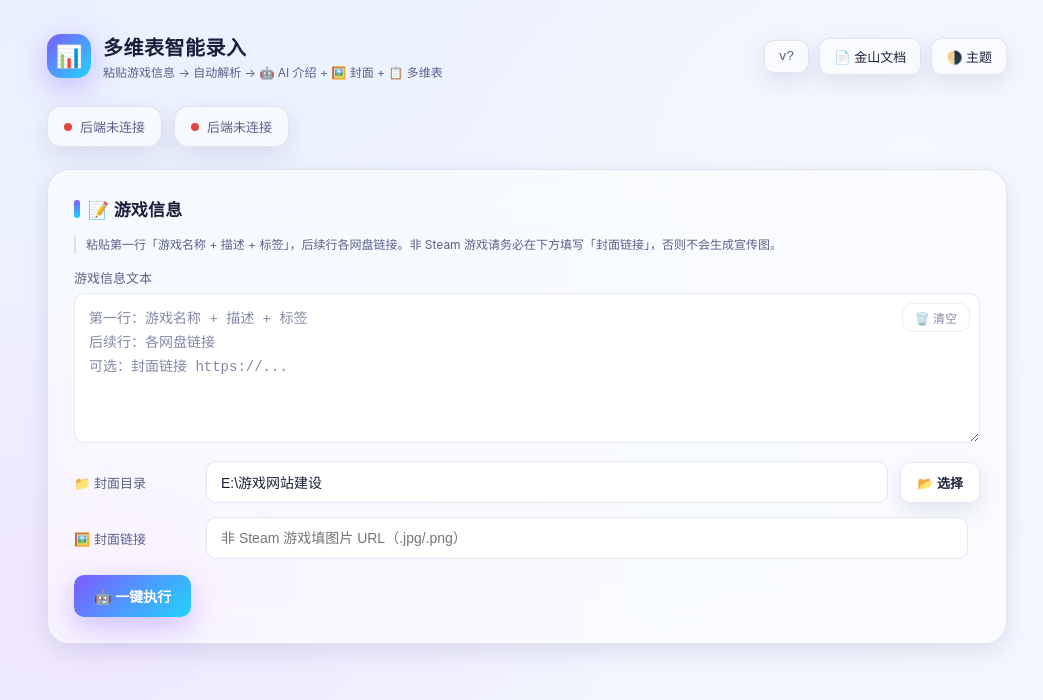
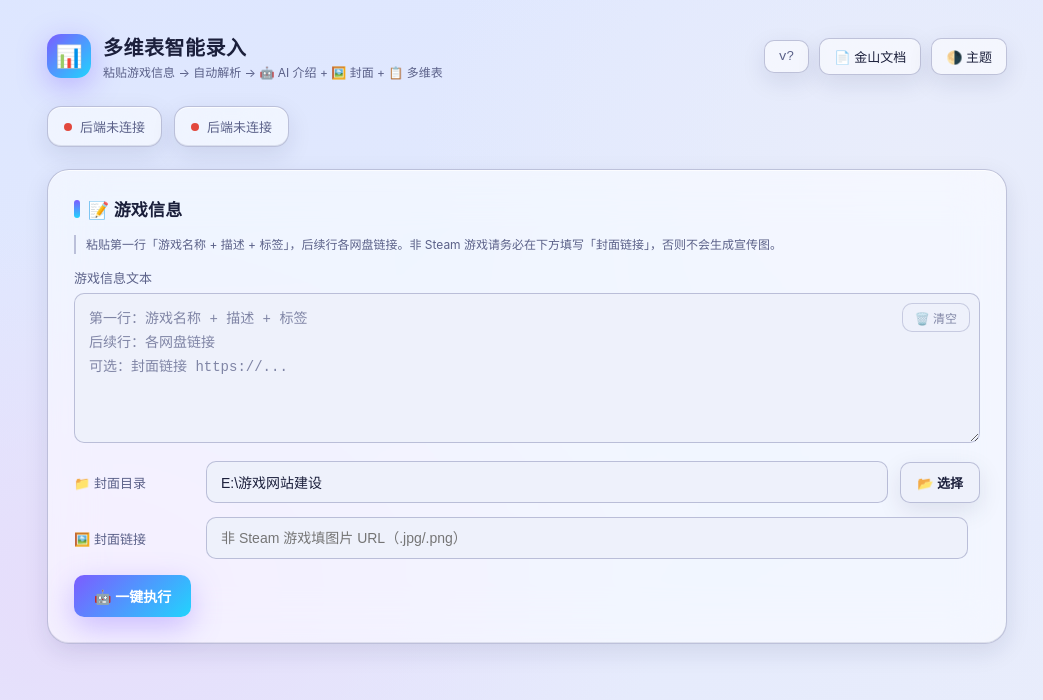
Before and after one commit to likuan250-hash/tools-hub, a website: page kdocs-tool/public/index.html in a window 1280 px wide. Both pictures are taken after a click on the button "🌗 主题". Shown: the whole page, without its empty margins (113-1156 px from the left). Drawn offline with Linux system fonts and the light colour scheme; no server answers; files whose address does not match are found by name.

Commit message:
fix(ui): v0.1.37 修复亮色主题下子工具页玻璃面板不可读
根因（HANDOFF.md §5）：亮色 --bg-* 近白、--glass-border 极淡、
--field-bg 纯白，导致面板在近白背景上几乎不可见。

改动：
- shared/tokens.css：提亮亮色色彩度（--bg-1 #dde6ff、--bg-2 #e9edfb）、
  加深边框 rgba(90,95,150,0.35)
- kdocs-tool & netdisk-hub index.html：亮色控件底色 #eef1fb（非纯白）、
  加 inset 高光分离增强 + @supports 无 backdrop-filter 实色回退

截图证据：_shots/build/collage.png（入口页 vs 子工具页 × 暗/亮 并排）

```diff
--- a/kdocs-tool/public/index.html
+++ b/kdocs-tool/public/index.html
@@ -92,7 +92,7 @@
     label { display: block; font-size: 13px; color: var(--text-dim); margin-bottom: 6px; }
     /* 控件实色背景：明暗两态，避免 glass 套 glass */
     :root { --field-bg: var(--bg-2); --solid-bg: var(--bg-2); }
-    [data-theme="light"] { --field-bg: #ffffff; --solid-bg: #f1f4ff; }
+    [data-theme="light"] { --field-bg: #eef1fb; --solid-bg: #e7ecf8; }
     input[type="text"], textarea {
       width: 100%; padding: 12px 14px; border-radius: 12px;
       border: 1px solid var(--glass-border); background: var(--field-bg);
@@ -178,6 +178,20 @@
     .spinner { display: inline-block; width: 14px; height: 14px; border: 2px solid var(--text-dim); border-top-color: var(--accent-2); border-radius: 50%; animation: spin .8s linear infinite; vertical-align: middle; }
 
     @media (max-width: 680px) { .input-row { grid-template-columns: 1fr; } .input-row .browse { justify-self: start; } }
+    /* 亮色玻璃分离增强：顶部白高光 + 底部暗线（白底上原 0.10 白高光不可见，靠加深边框 + 此暗线承担分离） */
+    [data-theme="light"] .panel,
+    [data-theme="light"] .chip,
+    [data-theme="light"] .card,
+    [data-theme="light"] .modal {
+      box-shadow: var(--shadow-card), inset 0 1px 0 rgba(255, 255, 255, 0.7), inset 0 -1px 0 rgba(20, 30, 80, 0.10);
+    }
+    /* 实色回退：老设备/部分 webview 不支持 backdrop-filter 时玻璃失效，用实色卡片 + 正常深边框保证可读 */
+    @supports not (backdrop-filter: blur(1px)) {
+      .panel, .chip, .card, .modal, .theme-btn, .ver-badge, .tab {
+        -webkit-backdrop-filter: none; backdrop-filter: none;
+        background: #eef1fb; border: 1px solid rgba(90, 95, 150, 0.45);
+      }
+    }
   </style>
   <link rel="stylesheet" href="/tokens.css" />
   <link rel="stylesheet" href="/macos-motion.css" />
--- a/package.json
+++ b/package.json
@@ -1,6 +1,6 @@
 {
   "name": "tools-hub",
-  "version": "0.1.36",
+  "version": "0.1.37",
   "description": "工具统一桌面应用：集成 kdocs-tool 与 netdisk-hub，单启动器、单安装包",
   "main": "main.js",
   "private": true,
--- a/shared/tokens.css
+++ b/shared/tokens.css
@@ -38,14 +38,14 @@
 }
 
 [data-theme="light"] {
-  --bg-1: #eaf0ff;
-  --bg-2: #f6f8ff;
-  --bg-3: #efe6ff;
+  --bg-1: #dde6ff;
+  --bg-2: #e9edfb;
+  --bg-3: #e6ddfb;
   --text: #1b1f3b;
   --text-dim: #5b6189;
 
   --glass-bg: rgba(255, 255, 255, 0.55);
-  --glass-border: rgba(120, 120, 180, 0.18);
+  --glass-border: rgba(90, 95, 150, 0.35);
 
   --accent: #7c5cff;
   --accent-2: #21d4fd;
```
Also changed, not shown: netdisk-hub/public/index.html (+15 -1 lines).
